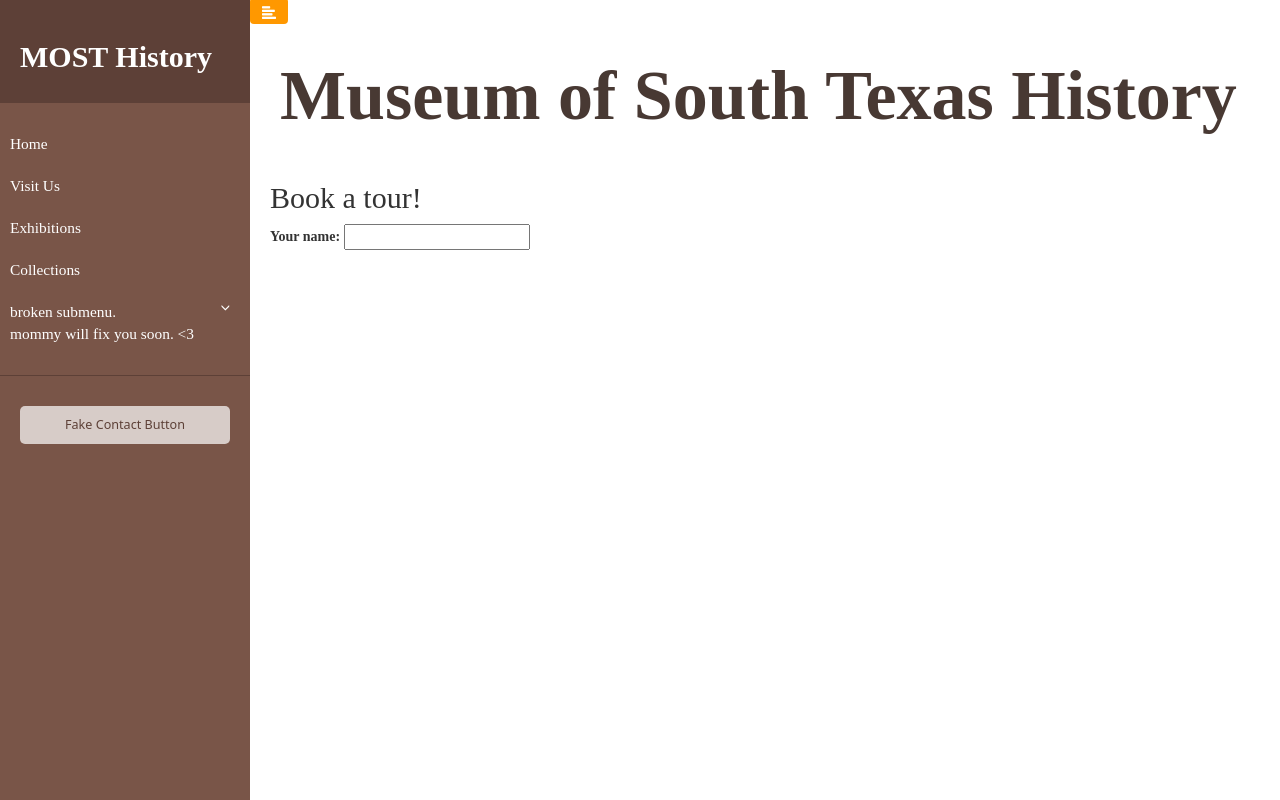
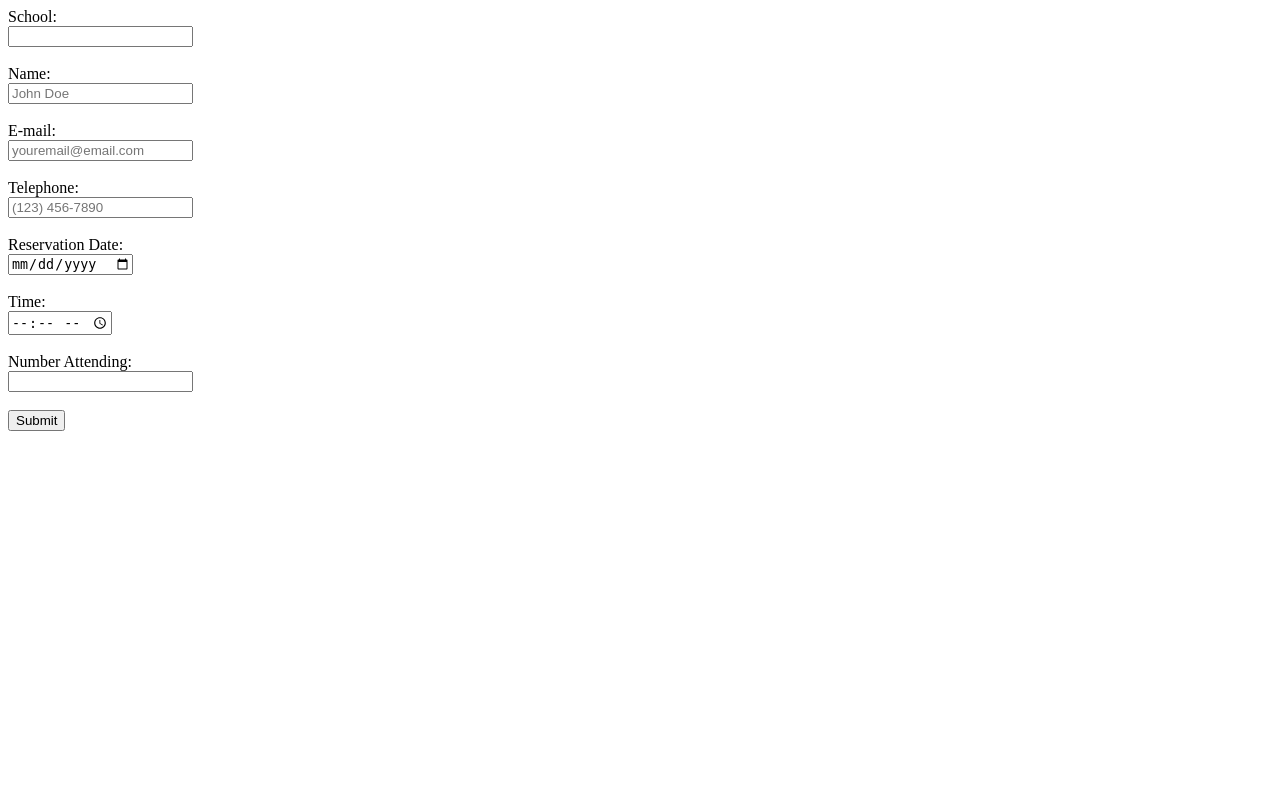
Before and after one commit to EsmeraldaQuintana/MOSTregi, a Django app: page /form/ in a window 1280 px wide. Run offline with Django 3.2, Linux system fonts and the light colour scheme; some libraries are stand-ins or nearby versions.

Commit message:
add form.html add form_script.html rename form_old.html

```diff
--- a/MOSTregi/MOSTregi/templates/form.html
+++ b/MOSTregi/MOSTregi/templates/form.html
@@ -1,10 +1,33 @@
-{% extends 'index.html' %}
-{% block 'content' %}
+<html>
 
-<h2 style="font-size: 30px;">Book a tour!</h2>
-<form action="/your-name/" method="post">
-  <label for="your_name">Your name: </label>
-  <input id="your_name" type="text" name="your_name" value="{{ current_name }}">
-</form>
+    <body>
 
-{% endblock %}
+     <form action="test_script.html"
+     method="POST">
+        School:<br>
+          <input type="text" id="name" name="school_name" required>
+       <br><br>
+        Name:</br>
+          <input type="text" id="name" name="user_name" placeholder="John Doe" required >
+        <br><br>
+        E-mail:<br>
+          <input type="email" id="mail" name="user_email" placeholder="youremail@email.com" required>
+        <br><br>
+        Telephone:<br>
+          <input type="tel" id="Telephone" name="tel" placeholder="(123) 456-7890" required>
+          <br><br>
+        Reservation Date:<br>
+          <input type= "date" name="date" required>
+        <br><br>
+        Time:<br>
+          <input type= "time" name="time" required>
+        <br><br>
+        Number Attending:<br>
+          <input type= "number" name="number" min="1" required>
+        <br><br>
+          <input type="submit" value="Submit">
+
+     </form>
+
+    </body>
+</html>
```
Also changed, not shown: MOSTregi/MOSTregi/templates/form_old.html (added, +10 -0 lines), MOSTregi/MOSTregi/templates/form_script.html (added, +10 -0 lines).
